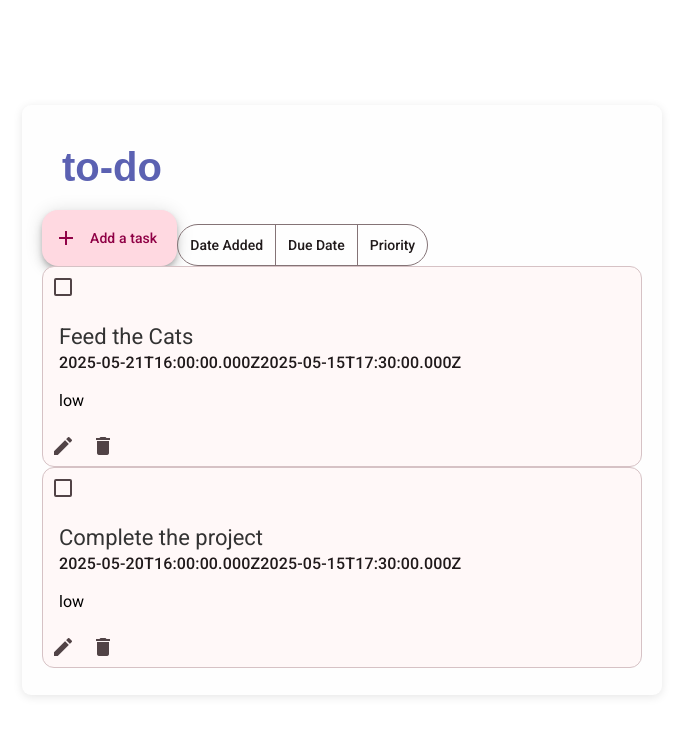
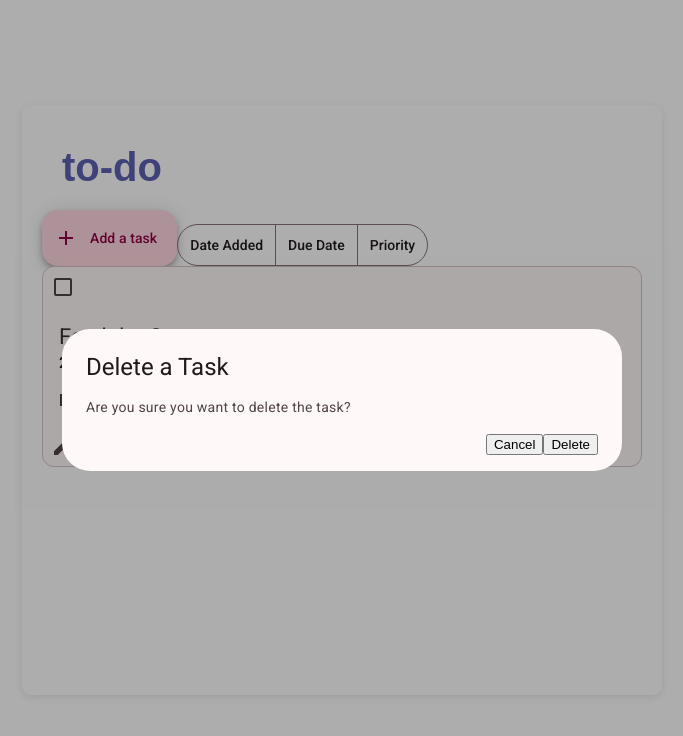
Before and after one commit to JalaAguirre/cmsc129-lab3-angular-todo, an Angular app in the folder my-to-do/: page / in a window 1280 px wide. Both pictures are taken after a click on the button "delete". Shown: the top 736 px of the page, without its empty margins (298-981 px from the left). Built offline with nearby package versions, Linux system fonts and the light colour scheme; no server answers; data requests are answered from the project's data file.

Commit message:
Created the delete modal

```diff
--- a/my-to-do/db.json
+++ b/my-to-do/db.json
@@ -3,16 +3,8 @@
     {
       "id": 0,
       "name": "Feed the Cats",
-      "date": "2025-05-21T16:00:00.000Z",
-      "time": "2025-05-15T17:30:00.000Z",
-      "priority": "low",
-      "done": false
-    },
-    {
-      "id": 0,
-      "name": "Complete the project",
-      "date": "2025-05-20T16:00:00.000Z",
-      "time": "2025-05-15T17:30:00.000Z",
+      "date": "2025-05-14T16:00:00.000Z",
+      "time": "2025-05-17T08:00:00.000Z",
       "priority": "low",
       "done": false
     }
--- a/my-to-do/src/app/delete-task-modal/delete-task-modal.component.html
+++ b/my-to-do/src/app/delete-task-modal/delete-task-modal.component.html
@@ -1,12 +1,9 @@
-<h2 mat-dialog-title>Hi </h2>
+<h2 mat-dialog-title>Delete a Task</h2>
 <mat-dialog-content>
-  <p>What's your favorite animal?</p>
-  <mat-form-field>
-    <mat-label>Favorite Animal</mat-label>
-    <input matInput/>
-  </mat-form-field>
+  <p>Are you sure you want to delete the task?</p>
 </mat-dialog-content>
 <mat-dialog-actions>
-  <button mat-button>No Thanks</button>
-  <button mat-button>Ok</button>
+  <button mat-button (click) = "onCancel()">Cancel</button>
+  <button mat-button>Delete</button>
+  <!-- (click)="onDelete(task)" -->
 </mat-dialog-actions>
--- a/my-to-do/src/app/delete-task-modal/delete-task-modal.component.ts
+++ b/my-to-do/src/app/delete-task-modal/delete-task-modal.component.ts
@@ -1,4 +1,4 @@
-import { Component } from '@angular/core';
+import { Component, Inject } from '@angular/core';
 import {
   MAT_DIALOG_DATA,
   MatDialog,
@@ -10,21 +10,31 @@ import {
 } from '@angular/material/dialog';
 import {FormsModule} from '@angular/forms';
 import {MatFormFieldModule} from '@angular/material/form-field';
-import {MatInputModule} from '@angular/material/input';
+import { Task } from '../Task';
 
 @Component({
+  standalone: true,
   selector: 'app-delete-task-modal',
   imports: [MatDialogTitle,
             MatDialogContent,
             MatDialogActions,
-            MatDialogClose,
             FormsModule,
             MatFormFieldModule,
-            MatInputModule
           ],
   templateUrl: './delete-task-modal.component.html',
   styleUrl: './delete-task-modal.component.css'
 })
 export class DeleteTaskModalComponent {
+  constructor(
+    public dialogRef: MatDialogRef<DeleteTaskModalComponent>,
+    @Inject(MAT_DIALOG_DATA) public data: { task: Task }
+  ) {}
 
+  onCancel(): void {
+    this.dialogRef.close();
+  }
+
+  onConfirm(): void {
+    this.dialogRef.close(true);
+  }
 }
--- a/my-to-do/src/app/task-item/task-item.component.html
+++ b/my-to-do/src/app/task-item/task-item.component.html
@@ -15,7 +15,7 @@
     <button mat-icon-button>
       <mat-icon>edit</mat-icon>
     </button>
-    <button (click)="onDelete(task)" mat-icon-button>
+    <button (click)="openDeleteDialog()" mat-icon-button>
       <mat-icon>delete</mat-icon>
     </button>
   </div>
--- a/my-to-do/src/app/task-item/task-item.component.ts
+++ b/my-to-do/src/app/task-item/task-item.component.ts
@@ -4,6 +4,16 @@ import {MatCardModule} from '@angular/material/card';
 import {MatCheckboxModule} from '@angular/material/checkbox';
 import {MatIconModule} from '@angular/material/icon';
 import {MatButtonModule} from '@angular/material/button';
+import { DeleteTaskModalComponent } from '../delete-task-modal/delete-task-modal.component';
+import {
+  MAT_DIALOG_DATA,
+  MatDialog,
+  MatDialogActions,
+  MatDialogClose,
+  MatDialogContent,
+  MatDialogRef,
+  MatDialogTitle,
+} from '@angular/material/dialog';
 
 @Component({
   selector: 'app-task-item',
@@ -11,20 +21,28 @@ import {MatButtonModule} from '@angular/material/button';
   imports: [MatCardModule,
             MatCheckboxModule,
             MatIconModule,
-            MatButtonModule
+            MatButtonModule,
   ],
   templateUrl: './task-item.component.html',
   styleUrl: './task-item.component.css'
 })
 export class TaskItemComponent implements OnInit{
   @Input() task!: Task;
-  @Output() onDeleteTask: EventEmitter<Task> = new EventEmitter();
+  // @Output() onDeleteTask: EventEmitter<Task> = new EventEmitter();
 
-  constructor() {}
+  constructor(public dialog: MatDialog) {}
 
   ngOnInit(): void {}
 
-  onDelete(task: Task) {
-    this.onDeleteTask.emit(task);
+  // onDelete(task: Task) {
+  //   this.onDeleteTask.emit(task);
+  // }
+
+  openDeleteDialog(): void {
+    this.dialog.open(DeleteTaskModalComponent, {
+      width: '600px',
+      panelClass: 'custom-dialog-container',
+      data: { task: this.task } // Pass the task to the dialog
+    });
   }
 }
```
